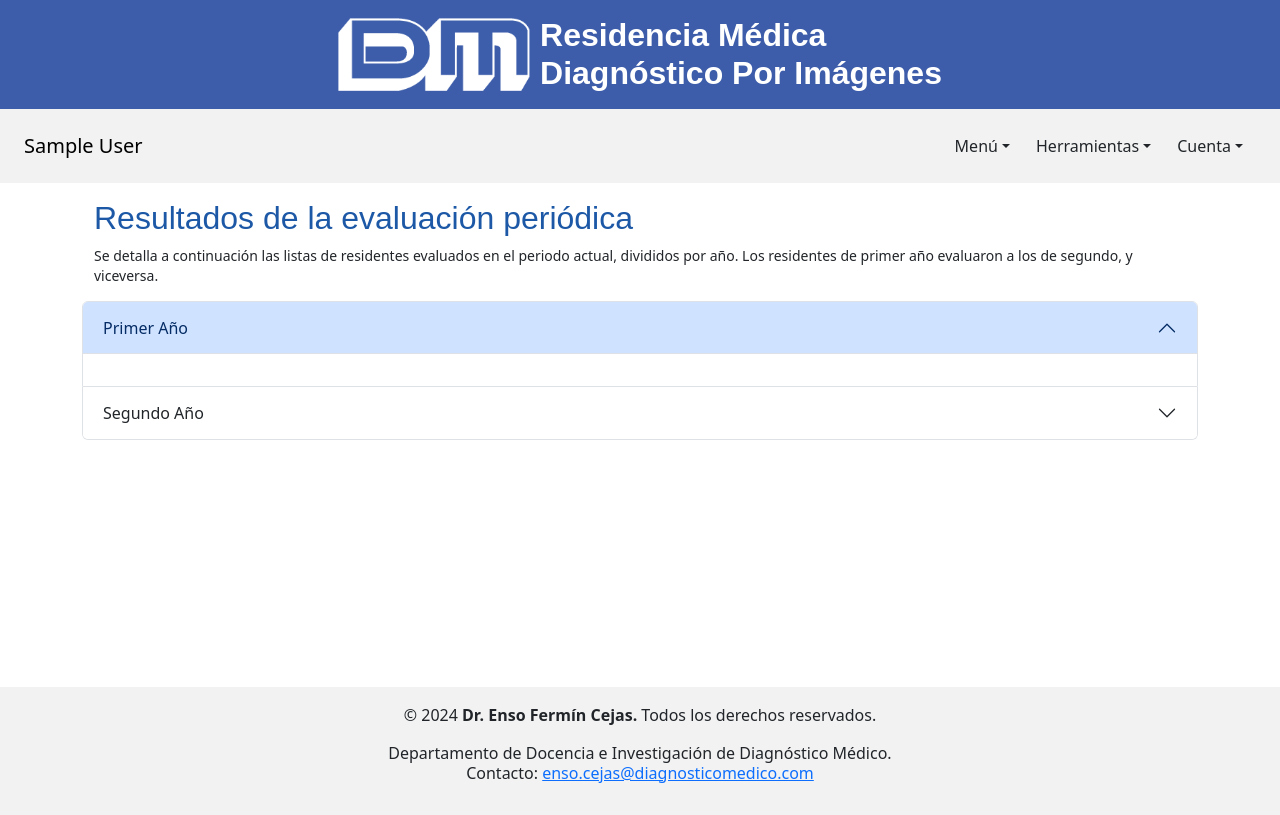
After one commit to efcejas/residencia_imagenes_inscripcion, a Django app: page /asistencia/evaluados/ in a window 1280 px wide. The commit adds this page. Run offline with Django 5.2, Linux system fonts and the light colour scheme; the visitor is signed in with stand-in values (Sample User, id 1); data comes from the database, SQL or seed files in the repository; data that the repository does not hold is empty; some libraries are stand-ins or nearby versions; some web fonts are replaced.

Commit message:
Armé las vistas para la evaluaciones realizadas.

```diff
--- a/asistencia/admin.py
+++ b/asistencia/admin.py
@@ -104,6 +104,8 @@ class ClasesVideosAdmin(admin.ModelAdmin):
     search_fields = ('titulo', 'disertante__nombre_disertante', 'disertante__apellido_disertante', 'clasificaciones_tematicas__seccion')
     filter_horizontal = ('clasificaciones_tematicas',)  # Esto permite selección múltiple
 
+# Registro de los modelos relacionados con el conteo de visitas y visualizaciones
+
 class ConteoVisitaPaginaAdmin(admin.ModelAdmin):
     list_display = ('usuario', 'fecha_visita')
     ordering = ('usuario' , '-fecha_visita')
--- a/asistencia/templates/base.html
+++ b/asistencia/templates/base.html
@@ -72,6 +72,10 @@
                                     <a class="dropdown-item" href="{% url 'asistencia:control_asistencia' %}"
                                         class="nav-link">Control de asistencias</a>
                                 </li>
+                                <li>
+                                    <a class="dropdown-item" href="{% url 'asistencia:evaluados' %}"
+                                        class="nav-link">Residentes evaluados</a>
+                                </li>
                                 <!-- <li>
                                     <a class="dropdown-item" href="{% url 'asistencia:evaluacion_periodica_crear' %}"
                                         class="nav-link">Evaluación periódica</a>
@@ -92,9 +96,13 @@
                                     <a class="dropdown-item" href="{% url 'asistencia:control_asistencia' %}"
                                         class="nav-link">Control de asistencias</a>
                                 </li>
-                                <li>
+                                <!-- <li>
                                     <a class="dropdown-item" href="{% url 'asistencia:evaluacion_periodica_crear' %}"
                                         class="nav-link">Evaluación periódica</a>
+                                </li> -->
+                                <li>
+                                    <a class="dropdown-item" href="{% url 'asistencia:evaluados' %}"
+                                        class="nav-link">Residentes evaluados</a>
                                 </li>
                                 <li>
                                     <a class="dropdown-item" href="{% url 'asistencia:sedes_list' %}"
--- /dev/null
+++ b/asistencia/templates/presentes/evaluados_list.html
@@ -0,0 +1,64 @@
+{% extends 'base.html' %}
+{% load static %}
+{% block title %}Lista de Evaluados{% endblock %}
+
+{% block content %}
+<div class="container py-3">
+    <div class="row row-cols-1">
+        <div class="col">
+            <h2 class="titulo_registro text-center text-md-start">Resultados de la evaluación periódica</h2>
+        </div>
+        <div class="col-12">
+            <div class="row row-cols-1">
+                <p class="col fw-normal lh-sm mb-0"><small>Se detalla a continuación las listas de residentes evaluados en el periodo actual, divididos por año. Los residentes de primer año evaluaron a los de segundo, y viceversa.</small></p>
+            </div>
+        </div>
+    </div>
+</div>
+<div class="accordion mb-3" id="accordionEvaluados">
+    <div class="accordion-item">
+        <h2 class="accordion-header" id="headingPrimerAno">
+            <button class="accordion-button" type="button" data-bs-toggle="collapse" data-bs-target="#collapsePrimerAno"
+                aria-expanded="true" aria-controls="collapsePrimerAno">
+                Primer Año
+            </button>
+        </h2>
+        <div id="collapsePrimerAno" class="accordion-collapse collapse show" aria-labelledby="headingPrimerAno"
+            data-bs-parent="#accordionEvaluados">
+            <div class="accordion-body">
+                <ul class="list-group">
+                    {% for residente in evaluados_primer_ano %}
+                    <li class="list-group-item">
+                        <a href="{% url 'asistencia:evaluado_detail' residente.id %}">
+                            {{ residente.user.first_name }} {{ residente.user.last_name }}
+                        </a>
+                    </li>
+                    {% endfor %}
+                </ul>
+            </div>
+        </div>
+    </div>
+    <div class="accordion-item">
+        <h2 class="accordion-header" id="headingSegundoAno">
+            <button class="accordion-button collapsed" type="button" data-bs-toggle="collapse"
+                data-bs-target="#collapseSegundoAno" aria-expanded="false" aria-controls="collapseSegundoAno">
+                Segundo Año
+            </button>
+        </h2>
+        <div id="collapseSegundoAno" class="accordion-collapse collapse" aria-labelledby="headingSegundoAno"
+            data-bs-parent="#accordionEvaluados">
+            <div class="accordion-body">
+                <ul class="list-group">
+                    {% for residente in evaluados_segundo_ano %}
+                    <li class="list-group-item">
+                        <a href="{% url 'asistencia:evaluado_detail' residente.id %}">
+                            {{ residente.user.first_name }} {{ residente.user.last_name }}
+                        </a>
+                    </li>
+                    {% endfor %}
+                </ul>
+            </div>
+        </div>
+    </div>
+</div>
+{% endblock %}
--- a/asistencia/urls.py
+++ b/asistencia/urls.py
@@ -1,6 +1,6 @@
 from django.urls import path
 from django.views.generic import TemplateView
-from .views import RegistroAsistenciaView, ListaAsistenciaView, SedesCreateView, SedesListView, SedeUpdateView, SedeDeleteView, ResidentesListView, CalcularWashoutView, PerfilView, RegistroAsistenciaFiltradoListView, EvaluacionPeriodicaCreateView, ClasesVideosListView
+from .views import RegistroAsistenciaView, ListaAsistenciaView, SedesCreateView, SedesListView, SedeUpdateView, SedeDeleteView, ResidentesListView, CalcularWashoutView, PerfilView, RegistroAsistenciaFiltradoListView, EvaluacionPeriodicaCreateView, ClasesVideosListView, EvaluadosListView, EvaluadosDetailView
 from . import views
 
 app_name = "asistencia"
@@ -14,7 +14,8 @@ urlpatterns = [
     path('residentes/', ResidentesListView.as_view(), name='residentes_list'),  # Vista para listar todos los residentes
     path('evaluacion_periodica/crear/', EvaluacionPeriodicaCreateView.as_view(), name='evaluacion_periodica_crear'),  # Vista para crear una evaluación periódica
     path('evaluacion_periodica/exito/', TemplateView.as_view(template_name='presentes/evaluacion_periodica_exito.html'), name='evaluacion_exitosa'),  # Vista para mostrar un mensaje de éxito al crear una evaluación periódica
-
+    path('evaluados/', EvaluadosListView.as_view(), name='evaluados'),  # Vista para listar los residentes que han sido evaluados
+    path('evaluados/<int:pk>/', EvaluadosDetailView.as_view(), name='evaluado_detail'),  # Vista para ver el detalle de un residente evaluado
 
     # Rutas relacionadas con clases y material de estudio
     path('clases_videos/', ClasesVideosListView.as_view(), name='clases_videos'),  # Vista para listar las clases
--- a/asistencia/views.py
+++ b/asistencia/views.py
@@ -6,17 +6,17 @@ from django.contrib.messages.views import SuccessMessageMixin
 from django.db.models import CharField, Value as V
 from django.db.models.functions import Concat, TruncMonth
 from django.http import HttpResponse, HttpResponseRedirect, QueryDict, JsonResponse
-from django.shortcuts import get_list_or_404, redirect, render, reverse
+from django.shortcuts import get_list_or_404, redirect, render, reverse, get_object_or_404
 from django.urls import reverse_lazy
 from django.utils import timezone
 from django.views import View
-from django.views.generic import ListView, TemplateView, CreateView
+from django.views.generic import ListView, TemplateView, CreateView, DetailView
 from django.views.generic.edit import CreateView, UpdateView, DeleteView, FormView
 from datetime import datetime, timedelta
 
 # Librerías de terceros
 import qrcode
-from django.db.models import Q, Max # Para hacer consultas más complejas
+from django.db.models import Q, Max, Avg # Para hacer consultas más complejas
 
 # Local imports
 from .forms import (
@@ -434,6 +434,58 @@ class EvaluacionPeriodicaCreateView(LoginRequiredMixin, UserPassesTestMixin, Suc
     def handle_no_permission(self):
         return redirect('home')
 
+class EvaluadosListView(LoginRequiredMixin, UserPassesTestMixin, ListView):
+    model = EvaluacionPeriodica
+    template_name = 'presentes/evaluados_list.html'
+    context_object_name = 'evaluados'
+
+    def get_queryset(self):
+        # Obtener todos los residentes que han sido evaluados
+        evaluaciones = EvaluacionPeriodica.objects.select_related('residente').order_by('residente__user__first_name', 'residente__user__last_name')
+        # Usar distinct para obtener una lista única de residentes evaluados
+        residentes_ids = evaluaciones.values_list('residente', flat=True).distinct()
+        return Residente.objects.filter(id__in=residentes_ids).order_by('user__first_name', 'user__last_name')
+
+    def get_context_data(self, **kwargs):
+        context = super().get_context_data(**kwargs)
+        evaluados = self.get_queryset()
+        # Filtrar los residentes evaluados por año
+        evaluados_primer_ano = evaluados.filter(gruposresidentes__año='R1')
+        evaluados_segundo_ano = evaluados.filter(gruposresidentes__año='R2')
+        # Agregar las listas filtradas al contexto
+        context['evaluados_primer_ano'] = evaluados_primer_ano
+        context['evaluados_segundo_ano'] = evaluados_segundo_ano
+        return context
+
+    def test_func(self):
+        return self.request.user.is_superuser or hasattr(self.request.user, 'docente_profile')
+
+    def handle_no_permission(self):
+        return redirect('home')
+
+class EvaluadosDetailView(LoginRequiredMixin, UserPassesTestMixin, DetailView):
+    model = Residente
+    template_name = 'presentes/evaluado_detail.html'
+    context_object_name = 'residente'
+
+    def get_object(self, queryset=None):
+        return get_object_or_404(Residente, id=self.kwargs['pk'])
+
+    def get_context_data(self, **kwargs):
+        context = super().get_context_data(**kwargs)
+        residente = self.get_object()
+        evaluaciones = EvaluacionPeriodica.objects.filter(residente=residente)
+        promedio = evaluaciones.aggregate(Avg('nota'))['nota__avg']
+        context['evaluaciones'] = evaluaciones
+        context['promedio'] = promedio
+        return context
+
+    def test_func(self):
+        return self.request.user.is_superuser or hasattr(self.request.user, 'docente_profile')
+
+    def handle_no_permission(self):
+        return redirect('home')
+
 # Vistas relacionadas con la gestión de usuarios residentes
 
 class ResidentesListView(LoginRequiredMixin, UserPassesTestMixin, ListView):
```
Also changed, not shown: asistencia/templates/presentes/evaluado_detail.html (added, +34 -0 lines), asistencia/templates/presentes/home.html (+12 -3 lines).
